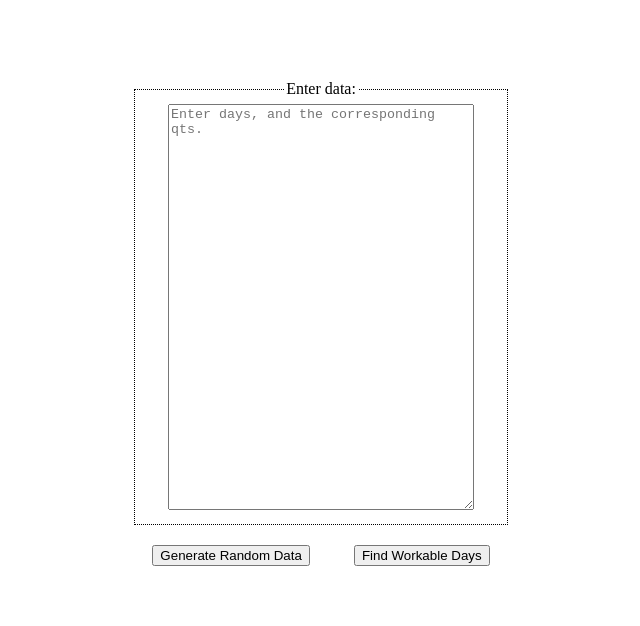
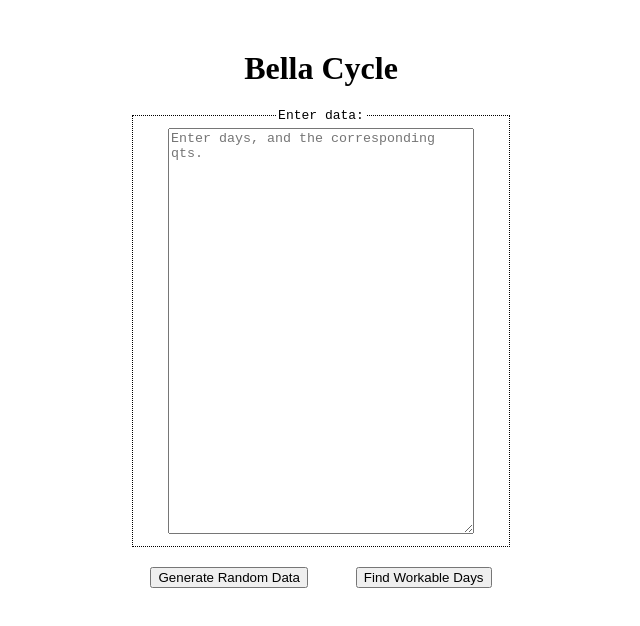
Before and after one commit to shan-castillo/bella-cycle, a plain HTML site: page index.html in a window 1280 px wide. Shown: the whole page, without its empty margins (319-959 px from the left). Drawn offline with Linux system fonts and the light colour scheme.

Commit message:
little styling changes

```diff
--- a/index.html
+++ b/index.html
@@ -1,12 +1,14 @@
 <!DOCTYPE html>
 <html lang="en">
     <head>
+        <title>bella cycle generator</title>
         <meta charset="UTF-8">
         <link href="styles.css" type="text/css" rel="stylesheet" />
         <script src="script.js" defer> </script>
     </head>
 
     <body>
+        <h1>Bella Cycle</h1>
         <!-- <form action="http://www.example.com" method="get"> -->
         <div class="form">
             <fieldset>
--- a/script.js
+++ b/script.js
@@ -147,7 +147,6 @@ function randomData() {
 			delivery = tempDelivery;
 			pickup = tempPickup;
 			continue;
-			day--;
 		}
 
 		stockBalance = stockBalance + delivery - pickup;
--- a/styles.css
+++ b/styles.css
@@ -1,6 +1,9 @@
 body {
-    margin-top: 80px;
+    margin-top: 50px;
+    margin-bottom: 50px;
     text-align: center;
+    font-family:monospace;
+
 
 }
 
@@ -71,3 +74,7 @@ button {
     height: 400px;
     width: 300px;
 }
+
+h1 {
+    font-family: 'Times New Roman', Times, serif;
+}
```
